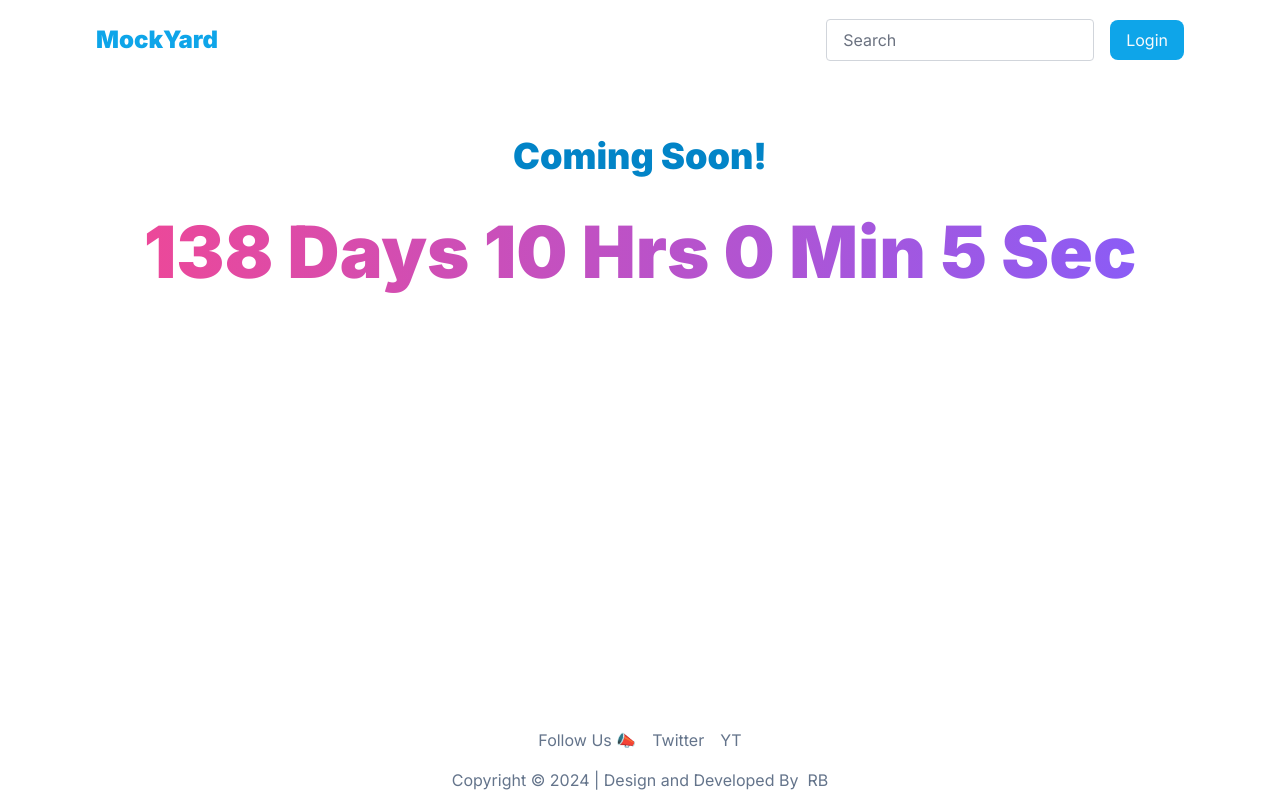
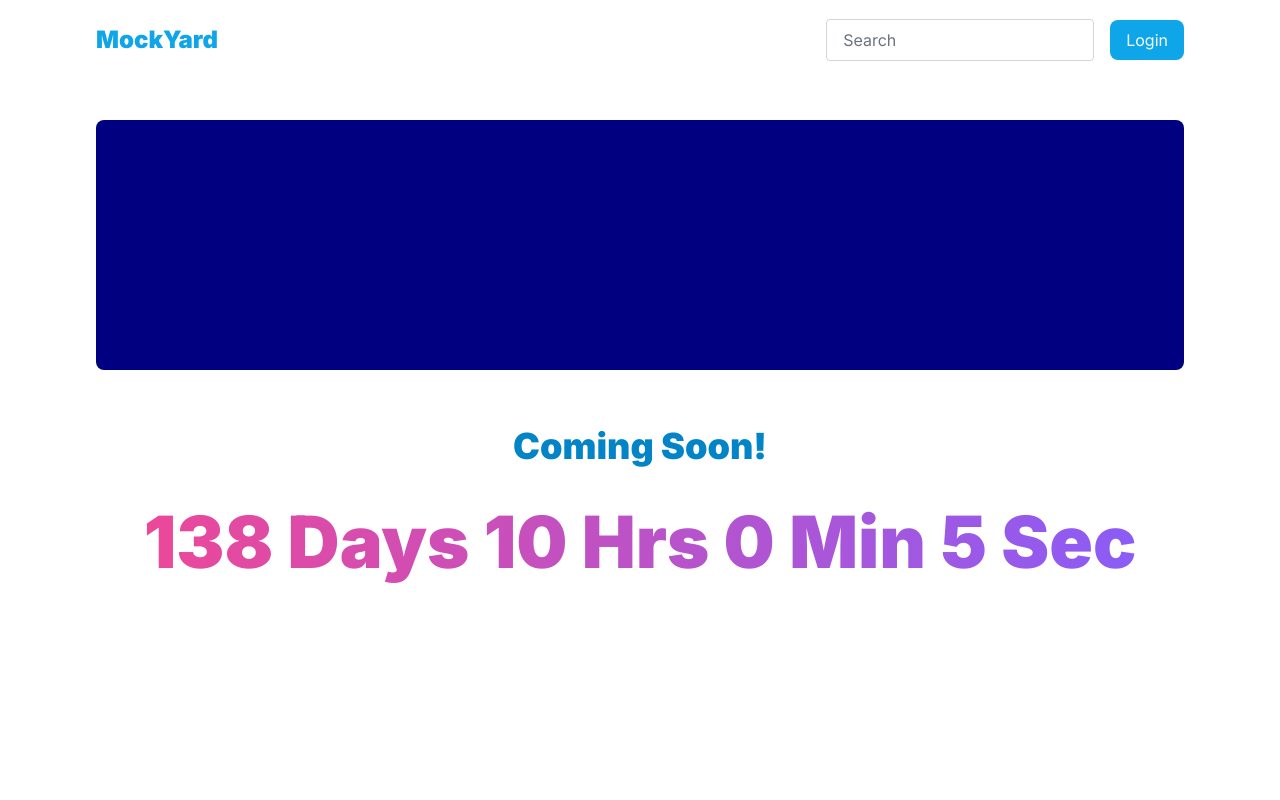
Before and after one commit to ReactorboY/mocktest, a Next.js app: page / in a window 1280 px wide. Shown: the top 800 px of the page. Built offline with nearby package versions, Linux system fonts and the light colour scheme.

Commit message:
banner shown again

```diff
--- a/src/components/Header/Header.tsx
+++ b/src/components/Header/Header.tsx
@@ -10,7 +10,7 @@ function Header() {
     <>
       <header className='px-24'>
         <Nav />
-        {/* <Featured /> */}
+        <Featured />
       </header>
     </>
   )
```
